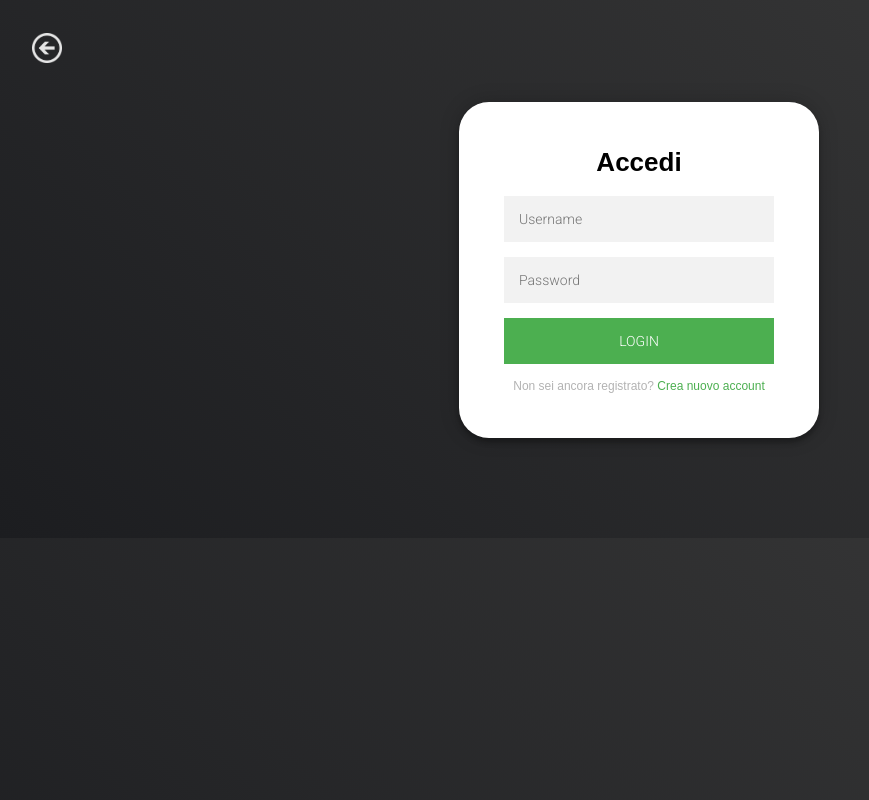
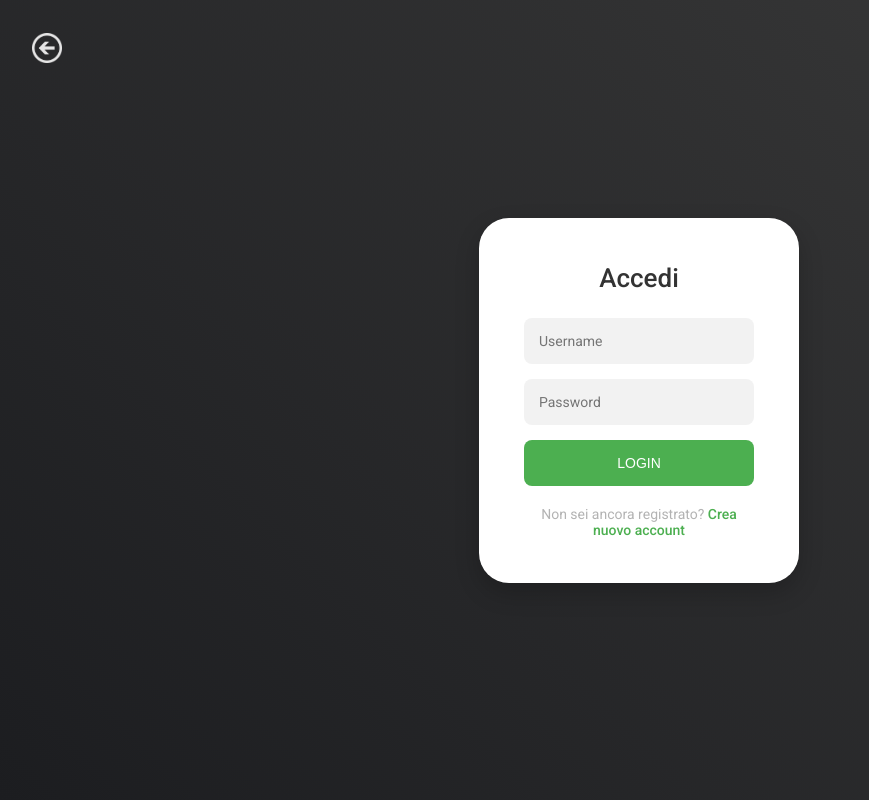
Before and after one commit to TerminalAbde00/Top-Music, a PHP site: page /login.php in a window 1280 px wide. Shown: the whole page, without its empty margins (1-870 px from the left). Run offline with PHP 8.4, Linux system fonts and the light colour scheme.

Commit message:
sitemato redirct errore password sbagliata

```diff
--- a/CSS/style_Caricamentoo.css
+++ b/CSS/style_Caricamentoo.css
@@ -1,66 +1,118 @@
-@import url(https://fonts.googleapis.com/css?family=Roboto:300);
-*{
+@import url('https://fonts.googleapis.com/css2?family=Roboto:wght@300;400;500&display=swap');
+
+:root {
+  --primary-color: #4CAF50;
+  --primary-hover: #43A047;
+  --text-color: #333;
+  --error-color: #ff0303;
+  --bg-input: #f2f2f2;
+  --bg-form: #FFFFFF;
+  --transition: all 0.3s ease;
+}
+
+* {
   margin: 0;
   padding: 0;
-  font-family: sans-serif;
+  box-sizing: border-box;
+}
+
+body {
+  font-family: 'Roboto', sans-serif;
+  -webkit-font-smoothing: antialiased;
+  -moz-osx-font-smoothing: grayscale;
+  background: linear-gradient(-135deg, #3a3a3a, #1c1d20);
+  min-height: 100vh;
+  display: flex;
+  align-items: center;
+  justify-content: center;
 }
 
 .login-page {
-  width: 360px;
-  padding: 8% 0 0;
+  width: 100%;
+  max-width: 360px;
+  padding: 20px;
   margin: auto;
 }
+
 .form {
   position: relative;
-  z-index: 1;
-  background: #FFFFFF;
-  max-width: 360px;
-  margin: 0 auto 100px;
+  background: var(--bg-form);
   padding: 45px;
   text-align: center;
-  box-shadow: 0 0 20px 0 rgba(0, 0, 0, 0.2), 0 5px 5px 0 rgba(0, 0, 0, 0.24);
   border-radius: 30px;
+  box-shadow: 0 10px 25px rgba(0, 0, 0, 0.2);
+  backdrop-filter: blur(10px);
+}
 
+.form input {
+  font-family: inherit;
+  width: 100%;
+  padding: 15px;
+  margin-bottom: 15px;
+  background: var(--bg-input);
+  border: none;
+  border-radius: 8px;
+  font-size: 14px;
+  transition: var(--transition);
 }
-.form input {
-  font-family: "Roboto", sans-serif;
-  outline: 0;
-  background: #f2f2f2;
+
+.form input:focus {
+  outline: none;
+  box-shadow: 0 0 0 2px var(--primary-color);
+}
+.form button {
   width: 100%;
-  border: 0;
-  margin: 0 0 15px;
   padding: 15px;
-  box-sizing: border-box;
+  background: var(--primary-color);
+  color: white;
+  border: none;
+  border-radius: 8px;
+  font-size: 14px;
+  font-weight: 500;
+  text-transform: uppercase;
+  cursor: pointer;
+  transition: var(--transition);
+}
+
+.form button:hover {
+  background: var(--primary-hover);
+  transform: translateY(-2px);
+}
+
+.form .message {
+  margin-top: 20px;
+  color: #b3b3b3;
   font-size: 14px;
 }
-.form button {
-  font-family: "Roboto", sans-serif;
-  text-transform: uppercase;
-  outline: 0;
-  background: #4CAF50;
-  width: 100%;
-  border: 0;
-  padding: 15px;
-  color: #FFFFFF;
-  font-size: 14px;
-  -webkit-transition: all 0.3 ease;
-  transition: all 0.3 ease;
-  cursor: pointer;
+
+.form .message a {
+  color: var(--primary-color);
+  text-decoration: none;
+  font-weight: 500;
+  transition: var(--transition);
 }
-.form button:hover,.form button:active,.form button:focus {
-  background: #43A047;
+
+.form .message a:hover {
+  color: var(--primary-hover);
 }
-.form .message {
-  margin: 15px 0 0;
-  color: #b3b3b3;
-  font-size: 12px;
-}
-.form .message a {
-  color: #4CAF50;
-  text-decoration: none;
-}
+
 .form .register-form {
   display: none;
+}
+
+.form-title {
+  font-size: 26px;
+  font-weight: 500;
+  color: var(--text-color);
+  margin-bottom: 25px;
+}
+
+.error-message {
+  color: var(--error-color);
+  font-size: 14px;
+  text-transform: uppercase;
+  margin-top: 12px;
+  font-weight: 500;
 }
 .container {
   position: relative;
@@ -92,25 +144,47 @@
   color: #000000;
   text-decoration: none;
 }
-.container .info span .fa {
-  color: #EF3B3A;
+.back-link {
+  position: fixed;
+  top: 0;
+  left: 0;
+  margin: 33px;
+  z-index: 7;
 }
-body {
-  background: #76b852; /* fallback for old browsers */
-  background: -webkit-linear-gradient(-135deg, #3a3a3a, #1c1d20);
-  background: -moz-linear-gradient(-135deg, #3a3a3a, #1c1d20);
-  background: -o-linear-gradient(-135deg, #3a3a3a, #1c1d20);
-  background: linear-gradient(-135deg, #3a3a3a, #1c1d20);
-  font-family: "Roboto", sans-serif;
-  -webkit-font-smoothing: antialiased;
-  -moz-osx-font-smoothing: grayscale;}
-#backback:hover{
-transform:scale(1.2);
+
+.back-icon {
+  width: 30px;
+  filter: invert(1);
+  transition: var(--transition);
+}
+
+.back-icon:hover {
+  transform: scale(1.2);
 }
 @media screen and (max-width: 520px) {
   .login-page {
-      transform: scale(2.5);
-      margin-top: 448px;
+    padding: 10px;
+  }
+
+  .form {
+    padding: 30px 20px;
+  }
+
+  .form-title {
+    font-size: 22px;
+  }
+
+  .form input,
+  .form button {
+    font-size: 16px;
+    padding: 12px;
+  }
+
+  .back-link {
+    margin: 20px;
+  }
+
+  .back-icon {
+    width: 25px;
+  }
 }
-
-}
--- a/api/auth.php
+++ b/api/auth.php
@@ -67,7 +67,7 @@ if ($login_success) {
     header("Location: ../upload.php");
 } else {
     $_SESSION["errore_login"] = true;
-    header("Location: login.php");
+    header("Location: ../login.php");
 }
 exit();
 ?>
--- a/login.php
+++ b/login.php
@@ -17,8 +17,8 @@ if(isset($_SESSION["id"])){
     <title>Login - TOP MUSIC</title>
 </head>
 <body>
-    <a href="/">
-        <img src="IMG/PAGINA/ar.png" id="backback" style="transition: transform 250ms;width: 30px;z-index:7;margin: 33px;position: absolute;filter: invert(1);">
+    <a href="/" class="back-link">
+        <img src="IMG/PAGINA/ar.png" id="backback" class="back-icon">
     </a>
 
     <div class="login-page">
@@ -31,14 +31,14 @@ if(isset($_SESSION["id"])){
                     unset($_SESSION["errore_register0"]);
                 }
                 ?>>
-                <p style="font-weight: bold;font-size: 26px;margin-bottom: 18px;color:black;">Registrazione</p>
+                <p class="form-title">Registrazione</p>
                 <input type="text" placeholder="Nome" name="nme" required maxlength="34">
                 <input type="text" placeholder="Username" name="usr" required maxlength="34" minlength="8">
                 <input type="password" placeholder="Password" name="psw" required minlength="8">
                 <button type="submit" name="submit">Registrati</button>
                 <?php
                 if(isset($_SESSION["errore_register"]) && $_SESSION["errore_register"]==true){
-                    echo '<p style="margin-top: 12px;text-transform: uppercase;font-size: 14px;color: #ff0303;" class="non">Username già esistente!</p>';
+                    echo '<p class="error-message">Username già esistente!</p>';
                     unset($_SESSION["errore_register"]);
                 }
                 ?>
@@ -53,13 +53,13 @@ if(isset($_SESSION["id"])){
                     unset($_SESSION["errore_register1"]);
                 }
                 ?>>
-                <p style="font-weight: bold;font-size: 26px;margin-bottom: 18px;color:black;">Accedi</p>
+                <p class="form-title">Accedi</p>
                 <input type="text" placeholder="Username" name="usr" required maxlength="34">
                 <input type="password" placeholder="Password" name="pwd" required minlength="8">
                 <button type="submit" name="submit">Login</button>
                 <?php
                 if(isset($_SESSION["errore_login"]) && $_SESSION["errore_login"]==true){
-                    echo '<p style="margin-top: 12px;text-transform: uppercase;font-size: 14px;color: #ff0303;" class="non">Username o Password errati!</p>';
+                    echo '<p class="error-message">Username o Password errati!</p>';
                     unset($_SESSION["errore_login"]);
                 }
                 ?>
```
